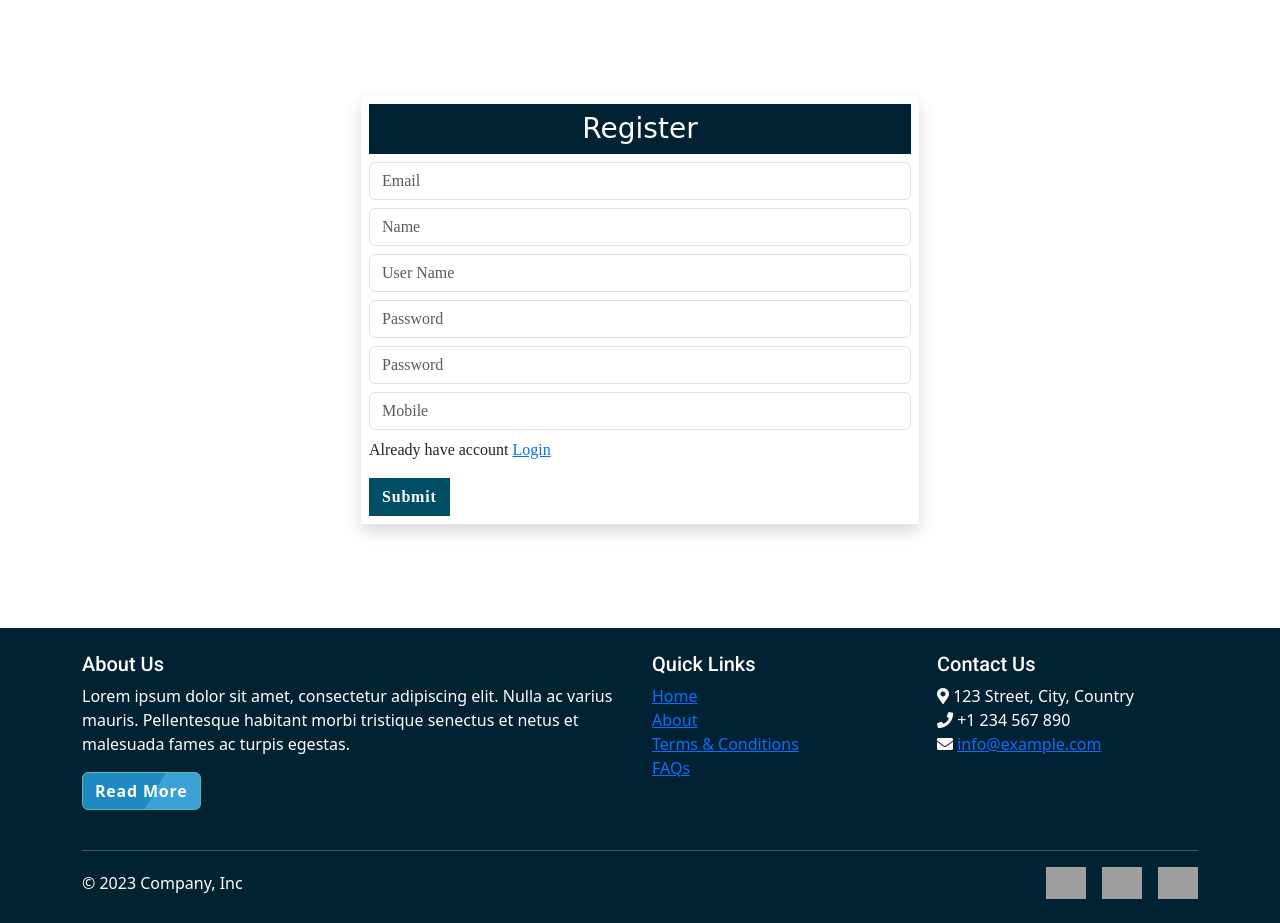
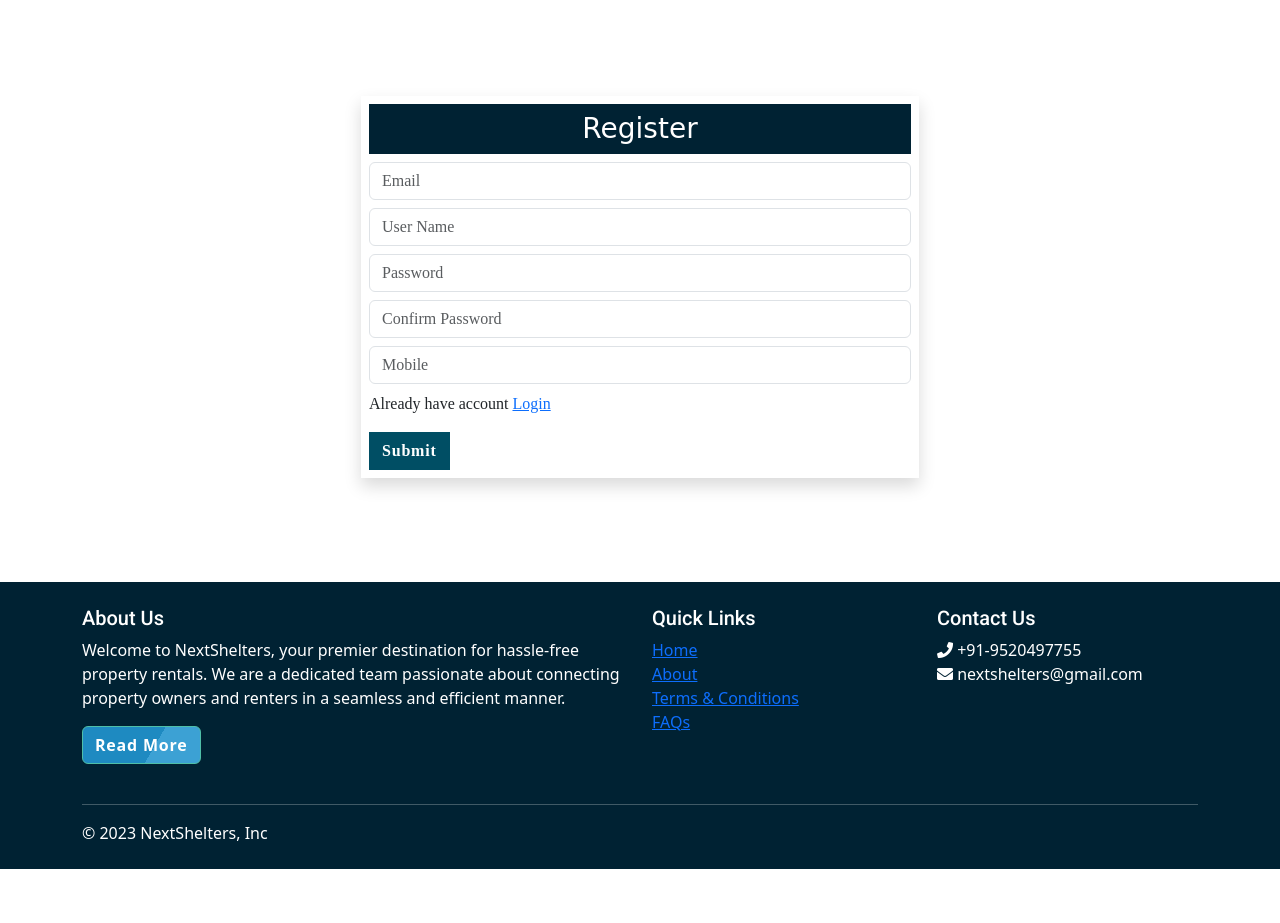
Before and after one commit to Anas123-star/Renter, a Django app: page /register in a window 1280 px wide. Shown: the part 72-995 px from the top of the page. After the commit the page ends 941 px from the top, so only its background shows below. Run offline with Django 4.2, Linux system fonts and the light colour scheme; parts of the project's set-up code (start-up, migrations or seed data) failed here and were passed over; grey boxes are pictures that could not be loaded.

Commit message:
final touch

```diff
--- a/home/templates/home/base.html
+++ b/home/templates/home/base.html
@@ -99,7 +99,7 @@
             <li><a class="dropdown-item" href="{% url 'register' %}"  style="font-family: Baloo 2;">Register</a></li>
             <li><a class="dropdown-item" href="{% url 'login' %}"  style="font-family: Baloo 2;">Login</a></li>
             {% else %}
-            <li class="text-center"><span class="badge text-bg-warning fs-5 col-10"  style="font-family: Baloo 2;">{{user.first_name}}</span></li>
+            <li class="text-center"><span class="badge text-bg-warning fs-5 col-10"  style="font-family: Baloo 2;">{{user.username}}</span></li>
             <li><a class="dropdown-item" href="{% url 'view_messages' %}"  style="font-family: Baloo 2;">messages {% if unread_mssg > 0 %}<span class="badge text-bg-warning">{{unread_mssg}}</span>{% endif %}</a></li>
             <li><a class="dropdown-item" href="{% url 'wishlist' %}"  style="font-family: Baloo 2;">wishlist</a></li>
             <li><a class="dropdown-item" href="{% url 'listed_properties' %}"  style="font-family: Baloo 2;">Listed Properties</a></li>
@@ -149,8 +149,7 @@
       <div class="row">
         <div class="col-md-6">
           <h5 style="font-family: Roboto ;">About Us</h5>
-          <p style="font-family: Baloo 2;">Lorem ipsum dolor sit amet, consectetur adipiscing elit. Nulla ac varius mauris. Pellentesque habitant
-            morbi tristique senectus et netus et malesuada fames ac turpis egestas.</p>
+          <p style="font-family: Baloo 2;">Welcome to NextShelters, your premier destination for hassle-free property rentals. We are a dedicated team passionate about connecting property owners and renters in a seamless and efficient manner. </p>
           <p><a href="{% url 'pagedetail' 1 %}" class="btn btn-outline text-white">Read More</a></p>
         </div>
         <div class="col-md-3">
@@ -165,18 +164,17 @@
         <div class="col-md-3">
           <h5 style = 'font-family: Roboto' ;>Contact Us</h5>
           <ul class="list-unstyled">
-            <li><i class="fas fa-map-marker-alt"></i> 123 Street, City, Country</li>
-            <li><i class="fas fa-phone"></i> +1 234 567 890</li>
-            <li><i class="fas fa-envelope"></i> <a href="mailto:khanmohammadanas27@gmail.com">info@example.com</a></li>
+            <li><i class="fas fa-phone"></i> +91-9520497755</li>
+            <li><i class="fas fa-envelope"></i> <a href="mailto:nextshelters@gmail.com" style="color: #ffffff; text-decoration: none;">nextshelters@gmail.com</a></li>
           </ul>
         </div>
       </div>
       <hr class="mt-4">
       <div class="d-flex flex-wrap justify-content-between align-items-center ">
         <div class="col-md-4 d-flex align-items-center">
-          <span class="mb-3 mb-md-0" style="color: white;">© 2023 Company, Inc</span>
+          <span class="mb-3 mb-md-0" style="color: white;">© 2023 NextShelters, Inc</span>
         </div>
-        <ul class="nav col-md-4 justify-content-end list-unstyled d-flex">
+        <!-- <ul class="nav col-md-4 justify-content-end list-unstyled d-flex">
           <li class="ms-3"><a class="text-body-secondary" href="#"><img
                 src="https://www.pngitem.com/pimgs/m/33-336705_facebook-icon-facebook-logo-icon-dark-grey-hd.png"
                 alt="mdo" width="40" height="32"></a></li>
@@ -187,7 +185,7 @@
                 src="https://www.pngitem.com/pimgs/m/33-336705_facebook-icon-facebook-logo-icon-dark-grey-hd.png"
                 alt="mdo" width="40" height="32"></a></li>
 
-        </ul>
+        </ul> -->
       </div>
     </div>
   </footer>
--- a/home/templates/home/faqs.html
+++ b/home/templates/home/faqs.html
@@ -4,7 +4,7 @@
     <main>
 		<!-- Services -->
 		<section class="container my-4">
-			<h1 class="text-center mb-4 section-heading border-bottom pb-2">FAQ</h1>
+			<h1 class="text-center mb-4 section-heading border-bottom pb-2">FAQ's</h1>
 			<div class="accordion" id="accordionExample">
 				{% for faq in faqs %}
 				  <div class="accordion-item">
--- a/home/templates/registration/register.html
+++ b/home/templates/registration/register.html
@@ -19,11 +19,11 @@
                     <input type="email" placeholder="Email" class="form-control" name="email"  required>
                 </div>
             </div>
-            <div class="row mb-2">
+            <!-- <div class="row mb-2">
                 <div class="form-group col-12">
                     <input type="text" placeholder="Name" class="form-control" name="name"  required>
                 </div>
-            </div>
+            </div> -->
             <div class="row mb-2">
                 <div class="form-group col-12">
                     <input type="text" placeholder="User Name" class="form-control" name="username"  required>
@@ -36,7 +36,7 @@
             </div>
             <div class="row mb-2">
                 <div class="form-group col-12">
-                    <input type= "password" placeholder="Password" class="form-control" name="password2"  required>
+                    <input type= "password" placeholder="Confirm Password" class="form-control" name="password2"  required>
                 </div>
             </div>
             <div class="row mb-2">
--- a/home/templates/user_profile/wishlist.html
+++ b/home/templates/user_profile/wishlist.html
@@ -44,9 +44,11 @@
                             <p class="card-text">{{prop.address}}</p>
                             <p class="card-text">{{prop.prefer_renter}}</p>
                             <p class="card-text">{{prop.category}}</p>
-                            <p class="card-text"><small class="text-body-secondary">Last updated 3 mins ago</small></p>
                             <a href="/remove_from_wishlist/{{prop.property_id}}" class="btn btn-danger">Remove from wishlist</a>
-                            <a href="/create_chat_room/{{prop.property_id}}" class="btn btn-warning" style="font-family: Roboto; color: #ffffff;"><i class="fas fa-comment"></i> Chat</a>
+                            <a  href="https://wa.me/91{{prop.profile.mobile | slice:'4:'}}" class="btn btn-success " style="font-family: Roboto;">
+                                <i class="fas fa-comment"></i>Chat on whatsapp
+                            </a>
+                            <!-- <a href="/create_chat_room/{{prop.property_id}}" class="btn btn-warning" style="font-family: Roboto; color: #ffffff;"><i class="fas fa-comment"></i> Chat</a> -->
                             {% if prop.phone_no_visibility %}
                               <a href="tel:{{prop.profile.mobile}}" class="btn btn-success" style="font-family: Roboto;"><i class="fas fa-phone"></i> Call</a>
                               {% endif %}
--- a/home/views.py
+++ b/home/views.py
@@ -87,14 +87,12 @@ def get_coordinates(address, api_key):
 
 
 def validate_password(password):
-    if len(password) < 8:
-        return False
-    if not re.search(r'\d', password):
-        return False
-    if not re.search(r'[A-Z]', password):
-        return False
-    if not re.search(r'[!@#$%^&*(),.?":{}|<>]', password):
-        return False
+    # if len(password) < 8:
+    #     return False
+    # if not re.search(r'\d', password):
+    #     return False
+    # if not re.search(r'[A-Z]', password):
+    #     return False
     return True
 
 
@@ -164,7 +162,7 @@ def forgot_password(request):
 def register(request):
     if request.method == 'POST':
          email = request.POST.get('email')
-         name = request.POST.get('name')
+        #  name = request.POST.get('name')
          username = request.POST.get('username')
          pass1 = request.POST.get('password1')
          pass2 = request.POST.get('password2')
@@ -198,7 +196,7 @@ def register(request):
             context = {'message': "Both password does not match", 'class':'danger'}
             return render(request, 'registration/register.html', context)
          else:
-            user = User(email = email,  first_name = name, username= username)
+            user = User(email = email, username= username)
             is_validate_pass = validate_password(pass1)
             if is_validate_pass:
                 user.set_password(pass1)
```
Also changed, not shown: home/templates/properties/single_property_view.html (+9 -3 lines).
